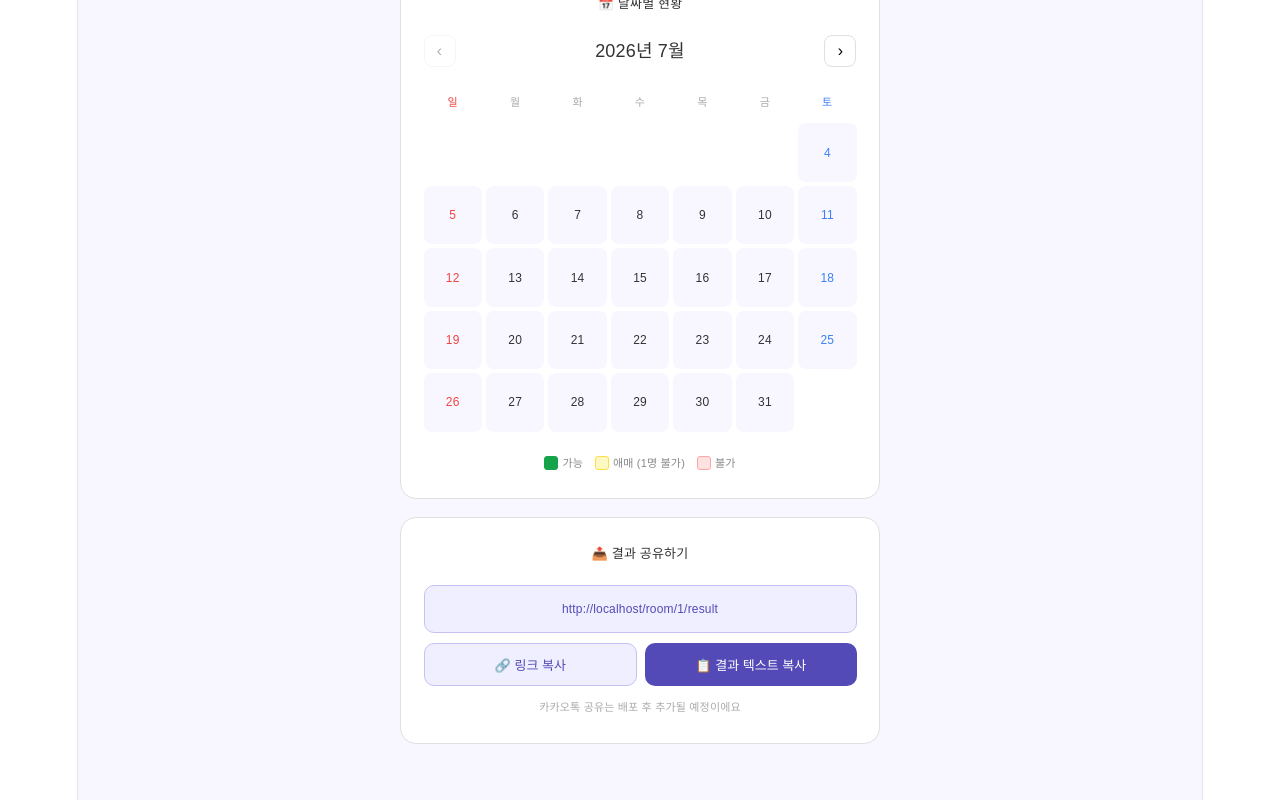
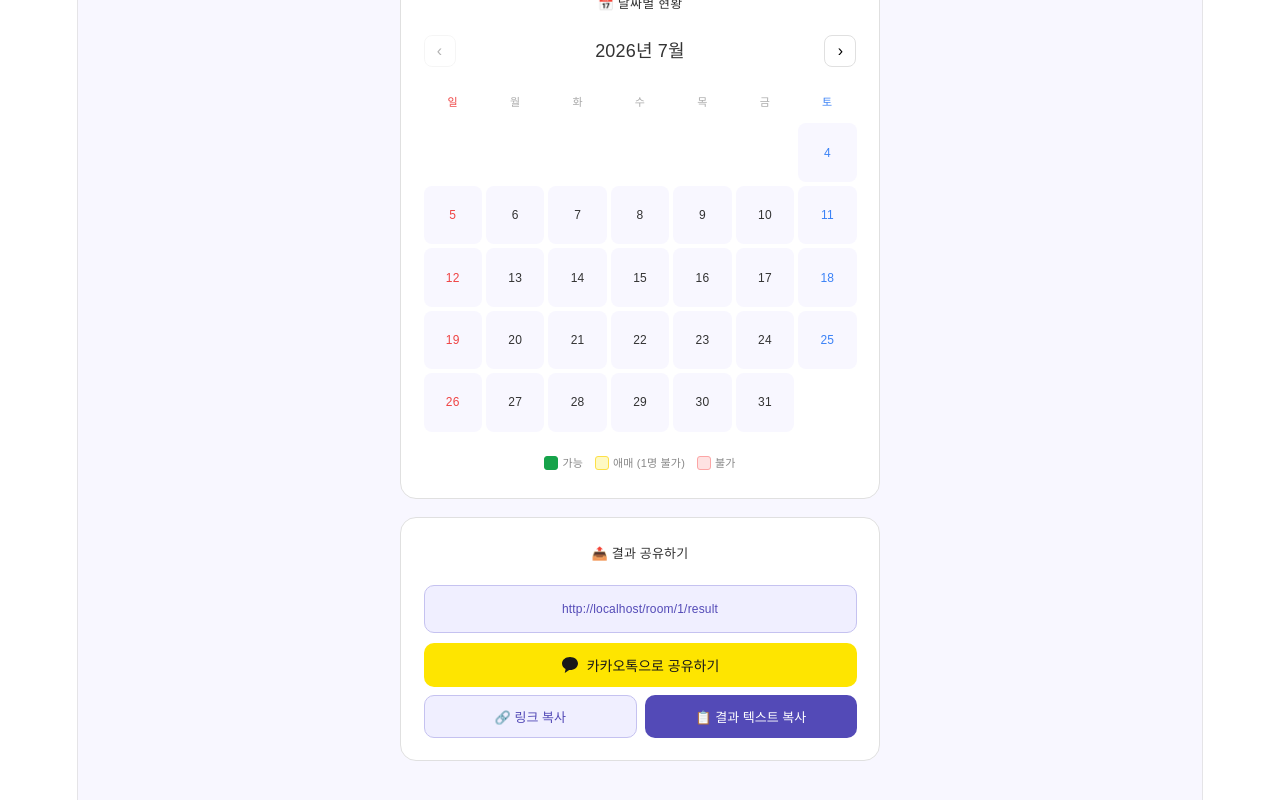
Before and after one commit to yklee063/to-meet, a React (Vite) app: page /room/1/result in a window 1280 px wide. Shown: the part 324-1124 px from the top of the page. Built offline with nearby package versions, Linux system fonts and the light colour scheme; no server answers; the database is empty.

Commit message:
카카오톡 공유 추가

```diff
--- a/index.html
+++ b/index.html
@@ -1,6 +1,9 @@
 <!doctype html>
 <html lang="en">
   <head>
+    <script src="https://t1.kakaocdn.net/kakao_js_sdk/2.7.2/kakao.min.js"
+  integrity="sha384-TiCUE00h649CAMonG018J2ujOgDKW/kVWlChEuu4jK2vxfAAD0eZxzCKakxg55G4"
+  crossorigin="anonymous"></script>
     <meta charset="UTF-8" />
     <link rel="icon" type="image/svg+xml" href="/favicon.svg" />
     <meta name="viewport" content="width=device-width, initial-scale=1.0" />
--- a/src/pages/Result.jsx
+++ b/src/pages/Result.jsx
@@ -1,6 +1,8 @@
 import { useState, useEffect } from 'react'
 import { useParams, useNavigate } from 'react-router-dom'
 import { supabase } from '../lib/supabase'
+
+const KAKAO_JS_KEY = '65133d3f6b915284e9d3e9ae51522d50'
 
 function Result() {
   const { code } = useParams()
@@ -14,6 +16,13 @@ function Result() {
   const todayDate = new Date(); todayDate.setHours(0,0,0,0)
   const [calYear, setCalYear] = useState(todayDate.getFullYear())
   const [calMonth, setCalMonth] = useState(todayDate.getMonth())
+
+  // 카카오 SDK 초기화
+  useEffect(() => {
+    if (window.Kakao && !window.Kakao.isInitialized()) {
+      window.Kakao.init(KAKAO_JS_KEY)
+    }
+  }, [])
 
   useEffect(() => {
     const fetchAll = async () => {
@@ -73,43 +82,6 @@ function Result() {
   const canGoPrev = calYear > todayDate.getFullYear() ||
     (calYear === todayDate.getFullYear() && calMonth > todayDate.getMonth())
 
-  // 결과 공유 텍스트 생성
-  const buildShareText = () => {
-    const top = rankedDates[0]
-    if (!top) return `[${room?.name}] 날짜 조율 결과를 확인해보세요!\n${window.location.href}`
-    const [y, mo, da] = top.dateKey.split('-')
-    const date = new Date(Number(y), Number(mo) - 1, Number(da))
-    const dow = ['일','월','화','수','목','금','토'][date.getDay()]
-    const status = getStatus(top.dateKey)
-    const statusText = status === 'possible' ? '전원 가능 ✓' : status === 'maybe' ? '애매 (1명 불가)' : '일부 불가'
-    return `[${room?.name}] 날짜 조율 완료!\n🏆 추천: ${Number(mo)}월 ${Number(da)}일 (${dow}) — ${statusText}\n\n결과 보기 👇\n${window.location.href}`
-  }
-
-  const handleCopyLink = () => {
-    navigator.clipboard.writeText(window.location.href)
-    setCopied(true)
-    setTimeout(() => setCopied(false), 2000)
-  }
-
-  const handleCopyResult = () => {
-    navigator.clipboard.writeText(buildShareText())
-    setCopied(true)
-    setTimeout(() => setCopied(false), 2000)
-  }
-
-  if (loading) return (
-    <div style={{ minHeight: '100vh', display: 'flex', alignItems: 'center', justifyContent: 'center', fontFamily: 'sans-serif', color: '#888' }}>
-      불러오는 중...
-    </div>
-  )
-
-  const totalDays = new Date(calYear, calMonth + 1, 0).getDate()
-  const firstDay = new Date(calYear, calMonth, 1).getDay()
-  const DOW = ['일', '월', '화', '수', '목', '금', '토']
-  const MEDAL_BG = ['#FEF9C3', '#F1F0F0', '#FAEEDA']
-  const MEDAL_COLOR = ['#CA8A04', '#5F5E5A', '#854F0B']
-  const MEDAL_EMOJI = ['🥇', '🥈', '🥉']
-
   const rankedDates = (() => {
     if (doneParts.length === 0) return []
     const noCounts = {}
@@ -131,6 +103,81 @@ function Result() {
     }
     return candidates.sort((a, b) => a.noCount - b.noCount).slice(0, 3)
   })()
+
+  const getTopDateText = () => {
+    const top = rankedDates[0]
+    if (!top) return null
+    const [y, mo, da] = top.dateKey.split('-')
+    const date = new Date(Number(y), Number(mo) - 1, Number(da))
+    const dow = ['일','월','화','수','목','금','토'][date.getDay()]
+    const status = getStatus(top.dateKey)
+    const statusText = status === 'possible' ? '전원 가능 ✓' : status === 'maybe' ? '애매 (1명 불가)' : '일부 불가'
+    return { text: `${Number(mo)}월 ${Number(da)}일 (${dow}) — ${statusText}`, mo, da, dow, statusText }
+  }
+
+  const buildShareText = () => {
+    const top = getTopDateText()
+    if (!top) return `[${room?.name}] 날짜 조율 결과를 확인해보세요!\n${window.location.href}`
+    return `[${room?.name}] 날짜 조율 완료!\n🏆 추천: ${top.text}\n\n결과 보기 👇\n${window.location.href}`
+  }
+
+  const handleCopyLink = () => {
+    navigator.clipboard.writeText(window.location.href)
+    setCopied('link')
+    setTimeout(() => setCopied(false), 2000)
+  }
+
+  const handleCopyResult = () => {
+    navigator.clipboard.writeText(buildShareText())
+    setCopied('text')
+    setTimeout(() => setCopied(false), 2000)
+  }
+
+  const handleKakaoShare = () => {
+    if (!window.Kakao || !window.Kakao.isInitialized()) {
+      alert('카카오 SDK가 로드되지 않았어요. 잠시 후 다시 시도해주세요.')
+      return
+    }
+    const top = getTopDateText()
+    const description = top
+      ? `🏆 추천: ${top.text}`
+      : '날짜 조율 결과를 확인해보세요!'
+
+    window.Kakao.Share.sendDefault({
+      objectType: 'feed',
+      content: {
+        title: `[${room?.name}] 날짜 조율 완료!`,
+        description,
+        imageUrl: 'https://to-meet.vercel.app/icons.svg',
+        link: {
+          mobileWebUrl: window.location.href,
+          webUrl: window.location.href,
+        },
+      },
+      buttons: [
+        {
+          title: '결과 보러가기',
+          link: {
+            mobileWebUrl: window.location.href,
+            webUrl: window.location.href,
+          },
+        },
+      ],
+    })
+  }
+
+  if (loading) return (
+    <div style={{ minHeight: '100vh', display: 'flex', alignItems: 'center', justifyContent: 'center', fontFamily: 'sans-serif', color: '#888' }}>
+      불러오는 중...
+    </div>
+  )
+
+  const totalDays = new Date(calYear, calMonth + 1, 0).getDate()
+  const firstDay = new Date(calYear, calMonth, 1).getDay()
+  const DOW = ['일', '월', '화', '수', '목', '금', '토']
+  const MEDAL_BG = ['#FEF9C3', '#F1F0F0', '#FAEEDA']
+  const MEDAL_COLOR = ['#CA8A04', '#5F5E5A', '#854F0B']
+  const MEDAL_EMOJI = ['🥇', '🥈', '🥉']
 
   return (
     <div style={{ minHeight: '100vh', background: '#f8f7ff', fontFamily: 'sans-serif', padding: '1.5rem 1rem' }}>
@@ -298,27 +345,38 @@ function Result() {
             {window.location.href}
           </div>
 
-          {/* 버튼 2개 */}
+          {/* 카카오톡 공유 버튼 */}
+          <button onClick={handleKakaoShare} style={{
+            width: '100%', padding: '12px', borderRadius: '10px',
+            border: 'none', background: '#FEE500',
+            color: '#191919', fontSize: '14px', fontWeight: '600',
+            cursor: 'pointer', marginBottom: '8px',
+            display: 'flex', alignItems: 'center', justifyContent: 'center', gap: '8px'
+          }}>
+            <svg width="18" height="18" viewBox="0 0 18 18" fill="none">
+              <path d="M9 1C4.582 1 1 3.896 1 7.5c0 2.332 1.438 4.376 3.6 5.572L3.75 17l4.418-2.95C8.44 14.08 8.717 14.1 9 14.1c4.418 0 8-2.896 8-6.6S13.418 1 9 1z" fill="#191919"/>
+            </svg>
+            카카오톡으로 공유하기
+          </button>
+
+          {/* 링크/텍스트 복사 버튼 */}
           <div style={{ display: 'flex', gap: '8px' }}>
             <button onClick={handleCopyLink} style={{
               flex: 1, padding: '11px', borderRadius: '10px',
-              border: '0.5px solid #c5c2f0', background: copied ? '#E1F5EE' : '#f0efff',
-              color: copied ? '#085041' : '#534AB7',
+              border: '0.5px solid #c5c2f0',
+              background: copied === 'link' ? '#E1F5EE' : '#f0efff',
+              color: copied === 'link' ? '#085041' : '#534AB7',
               fontSize: '13px', fontWeight: '500', cursor: 'pointer', transition: 'all 0.2s'
             }}>
-              {copied ? '✓ 복사됨!' : '🔗 링크 복사'}
+              {copied === 'link' ? '✓ 복사됨!' : '🔗 링크 복사'}
             </button>
             <button onClick={handleCopyResult} style={{
               flex: 1, padding: '11px', borderRadius: '10px',
               border: 'none', background: '#534AB7',
               color: '#fff', fontSize: '13px', fontWeight: '500', cursor: 'pointer'
             }}>
-              📋 결과 텍스트 복사
+              {copied === 'text' ? '✓ 복사됨!' : '📋 결과 텍스트 복사'}
             </button>
-          </div>
-
-          <div style={{ fontSize: '11px', color: '#aaa', marginTop: '8px', textAlign: 'center' }}>
-            카카오톡 공유는 배포 후 추가될 예정이에요
           </div>
         </div>
 
```
